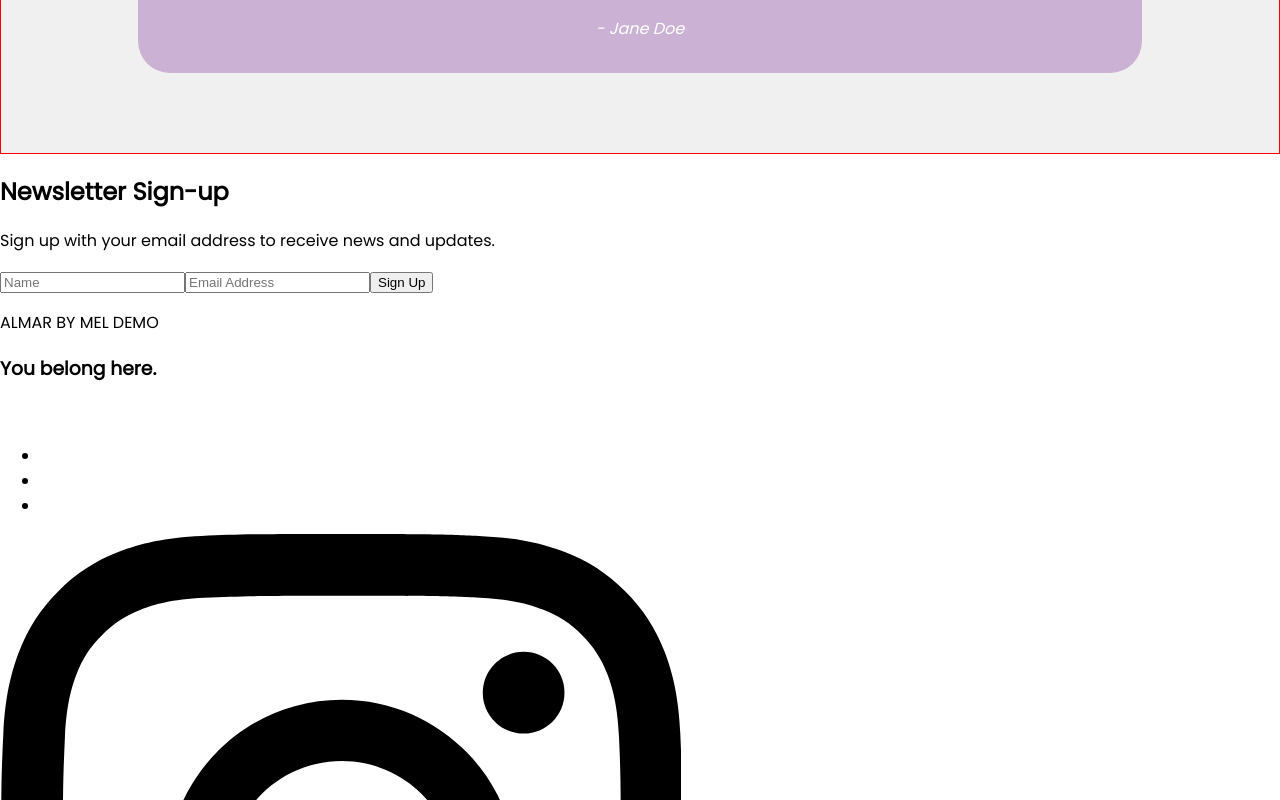
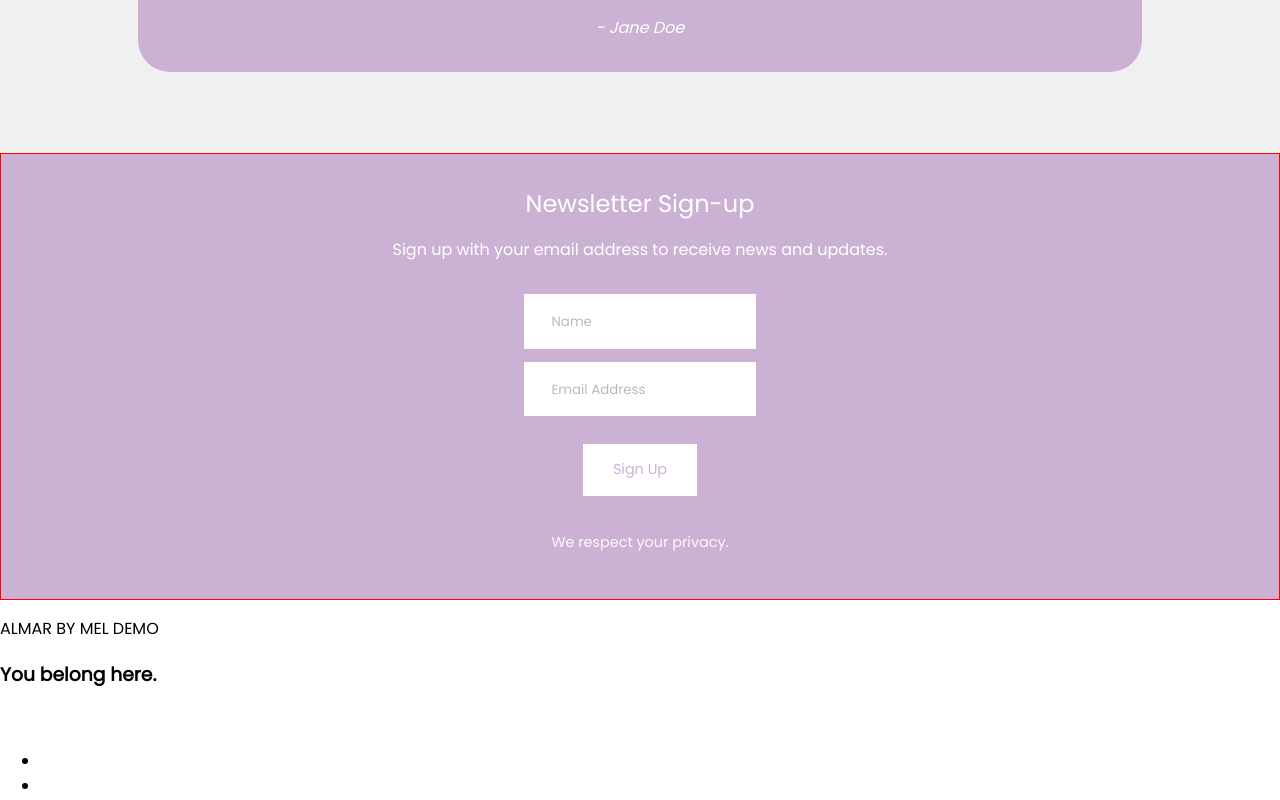
Before and after one commit to mrubalcaba/ProfessionalHealthTemplateReact, a React (Create React App) app in the folder healthbusinessapp/: page / in a window 1280 px wide. Shown: the part 3567-4367 px from the top of the page. Built offline with nearby package versions, Linux system fonts and the light colour scheme.

Commit message:
newsletter styling done 1.0

```diff
--- a/healthbusinessapp/src/components/Features.js
+++ b/healthbusinessapp/src/components/Features.js
@@ -27,7 +27,7 @@ const Features = () => {
                         Phasellus hendrerit diam in scelerisque efficitur. Class
                         aptent taciti sociosqu ad litora torquent per conubia
                         nostra, per inceptos himenaeos.</h4>
-                    <div className="learn-more left-learn">Learn More</div>
+                    <div className="learn-more">Learn More</div>
                 </div>
             </div>
         </section>
--- a/healthbusinessapp/src/components/Newsletter.js
+++ b/healthbusinessapp/src/components/Newsletter.js
@@ -19,7 +19,7 @@ const Newsletter = () => {
                 </div>
 
             </div>
-
+            <p className="privacy-note">We respect your privacy.</p>
 
         </section>
     )
--- a/healthbusinessapp/src/css/main.scss
+++ b/healthbusinessapp/src/css/main.scss
@@ -142,11 +142,11 @@ a{
 
 .testimonial-list{
     background-color: rgb(240, 240, 240);
-    border: 1px solid red;
+    // border: 1px solid red;
     list-style-type: none;
     color: white;
     margin: 0;
-    padding: 5em 2em 0;
+    padding: 5em 2em 0.1em;
 
     li{
         // border: 5px solid blue;
@@ -166,3 +166,69 @@ a{
         margin-top: -4.5em;
     }
 }
+
+.newsletter-section{
+    background-color:  rgb(203, 178, 212);
+    text-align: center;
+    padding: 2em 2em;
+    color: white;
+    border: 1px solid red;
+
+    .newsletter-header{
+        padding: 0 2em;
+        // border: 1px solid blue;
+    }
+
+    .newsletter-header-title{
+        margin: 0;
+        font-size: calc(1vh + 1rem);
+        font-weight: 300;
+        // border: 1px solid green;
+    }
+
+    .newsletter-header-description{
+        padding-bottom: 1em;
+        // border: 1px solid blueviolet;
+    }
+
+    label{
+        display: block;
+    }
+
+    #name{
+        border: 1px solid white;
+        padding: 1.4em 2em;
+        margin-bottom: 1em;
+        font-weight: lighter;
+    }
+
+    #email{
+        border: 1px solid white;
+        padding: 1.4em 2em;
+        margin-bottom: 1em;
+    }
+
+    ::placeholder{
+        font-family: "Poppins", san-serif;
+        opacity: 0.5;
+    }
+
+    .signup-cta{
+        display: block;
+        margin: 1em auto;
+        font-family: "Poppins", sans-serif;
+        background-color: white;
+        color: rgb(203, 178, 212);
+        padding: 1em 2em;
+        border: 1px solid white;
+        font-size: 0.9em;
+    }
+
+    .privacy-note{
+        margin-top: 2.5em;
+        margin-bottom: 1em;
+        opacity: 0.9;
+        font-size: 0.9em;
+        font-weight: 100;
+    }
+}
```
